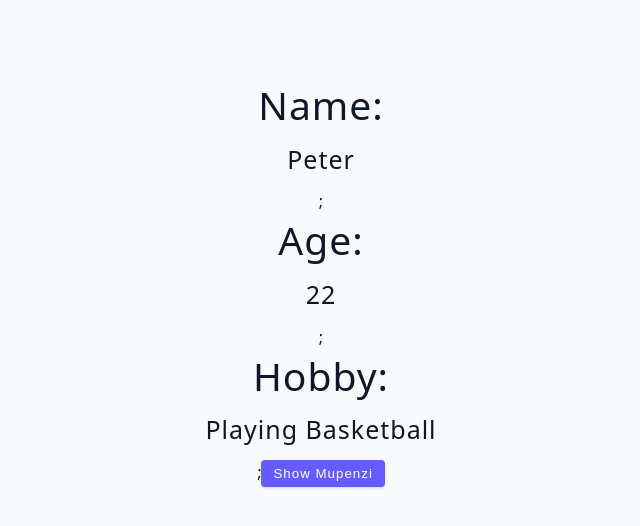
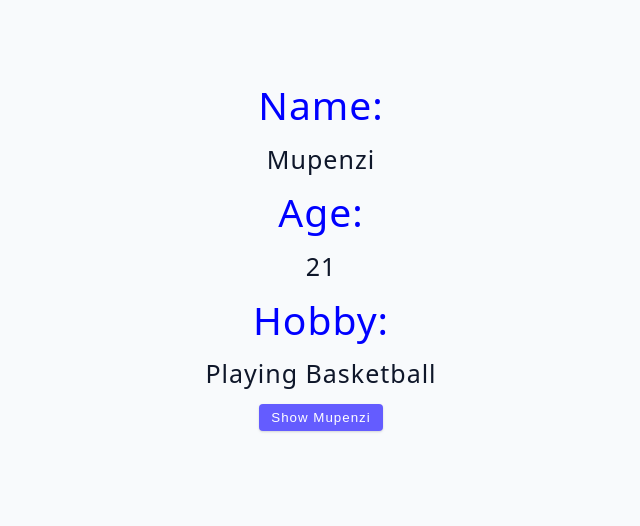
Before and after one commit to mupenziherve/V1-React-test, a React (Vite) app: page / in a window 1280 px wide. Shown: the top 526 px of the page, without its empty margins (319-959 px from the left). Built offline with nearby package versions, Linux system fonts and the light colour scheme.

Commit message:
useState object complete

```diff
--- a/src/index.css
+++ b/src/index.css
@@ -92,6 +92,8 @@ h1 {
 
 h2 {
   font-size: 2.441rem;
+  color: blue;
+
 }
 
 h3 {
@@ -100,6 +102,7 @@ h3 {
 
 h4 {
   font-size: 1.563rem;
+
 }
 
 h5 {
--- a/src/tutorial/01-useState/starter/04-useState-object.jsx
+++ b/src/tutorial/01-useState/starter/04-useState-object.jsx
@@ -1,24 +1,26 @@
 import { useState } from 'react';
 
 const UseStateObject = () => {
-  const [name, setName] = useState('peter');
-  const [age, setAge] = useState(22);
-  const [hobby, setHobby] = useState('Playing Basketball');
+  const [person, setPerson] = useState ({
+    name:"mupenzi",
+    age: 21,
+    hobby: "playing basketball"
+
+  })
 
   const displayPerson = () => {
-    setName('mupenzi');
-    setAge(70);
-    setHobby('I like coding');
+    setPerson({name:"john", age:28, hobby: "skatting" })
 
   }
 
-  return <>
+  return ( <>
 
-  <h4><h2>Name:</h2>{name}</h4>;
-  <h4><h2>Age:</h2>{age}</h4>;
-  <h4><h2>Hobby:</h2>{hobby}</h4>;
+  <h4><h2>Name:</h2>{person.name}</h4>
+  <h4><h2>Age:</h2>{person.age}</h4>
+  <h4><h2>Hobby:</h2>{person.hobby}</h4>
   <button className='btn' onClick={displayPerson}>Show Mupenzi</button>
   </>
+  );
 };
 
 export default UseStateObject;
```
